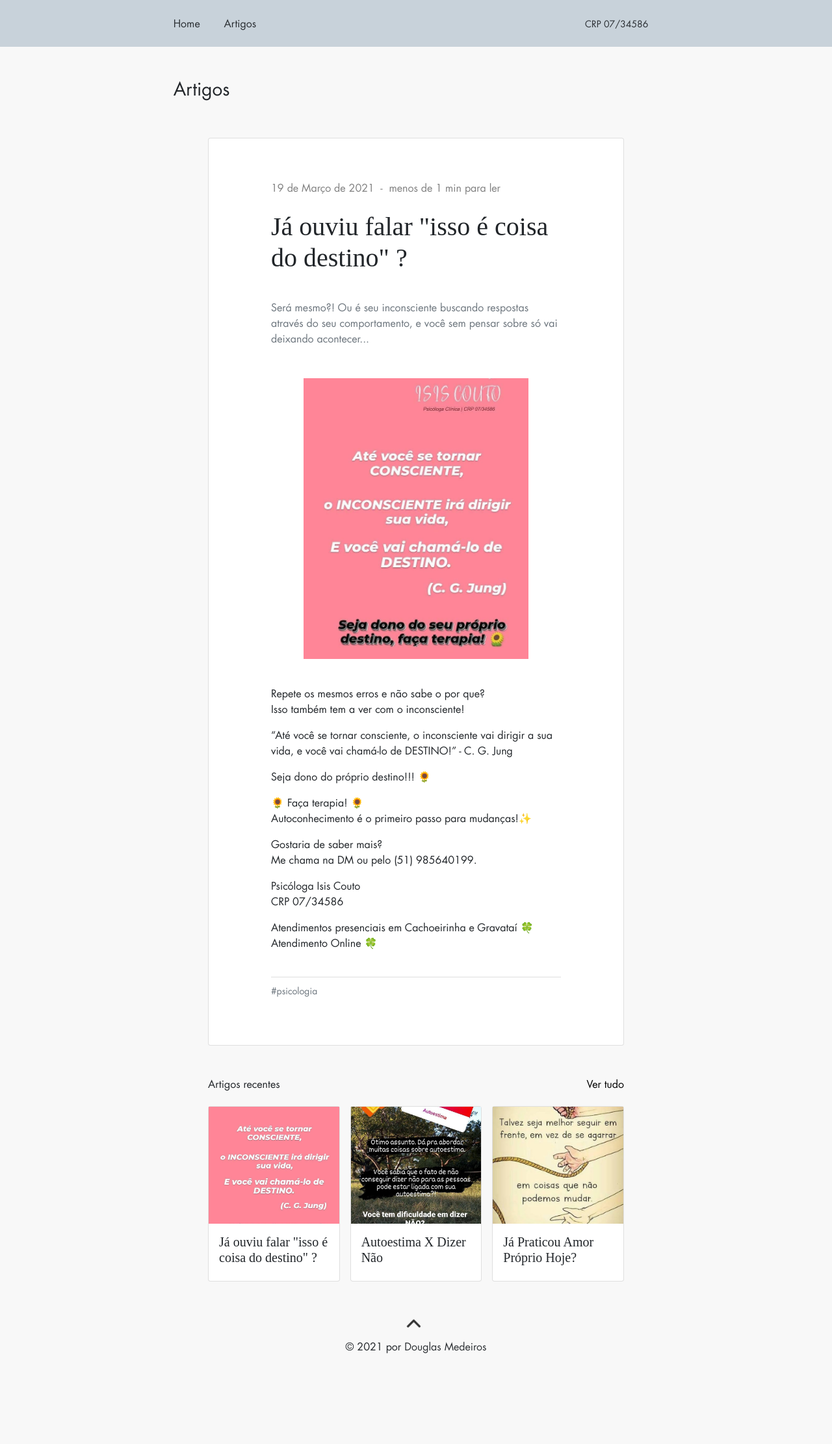
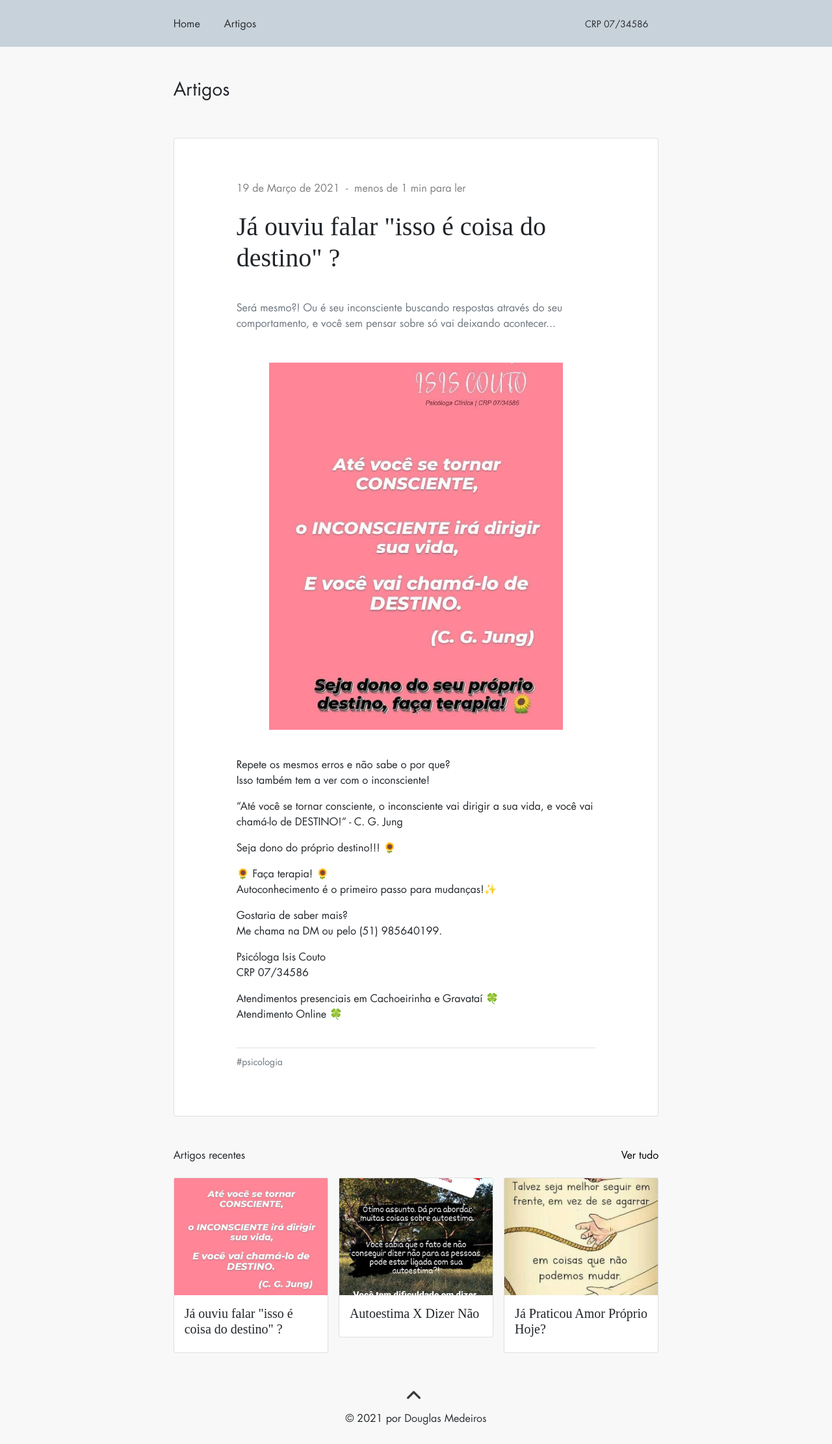
Before and after one commit to dumptecnologia/isiscouto.com.br, a Jekyll site: the page built from _posts/2021-03-19-ja-ouviu-falar-isso-e-coisa-do-destino.md, in a window 1280 px wide. Shown: the whole page at 65% size. Built offline with Jekyll 4.4.1, drawn with Linux system fonts in a browser that asks for light colours; some web fonts are replaced; before the commit the page ends 2112 px from its top, so only the background shows below that.

Commit message:
Ajuste de margens

```diff
--- a/_layouts/artigo.html
+++ b/_layouts/artigo.html
@@ -17,7 +17,7 @@
 <div class="container-limit mt-5 mb-md-2">
     <h3 class="font-1">Artigos</h3>
 </div>
-<div class="container-limit-slim card-banner">
+<div class="container-limit2 card-banner">
     <div class="row justify-content-center">
         <div class="col-md-12 col-xxl-10">
             <div class="card flex-md-row box-shadow px-md-5 py-md-3">
@@ -77,7 +77,7 @@
     </div>
 </div>
 
-<div class="container-limit-slim">
+<div class="container-limit2">
     <div class="col-md-12 col-xxl-10 m-auto">
         <h3 class="font-1 fs-6 d-inline-block w-50 float-start text-start">Artigos recentes</h3>
         <h3 class="font-1 fs-6 d-inline-block w-50 float-end text-end">
--- a/assets/css/default.scss
+++ b/assets/css/default.scss
@@ -30,6 +30,14 @@
   @extend .col-xxl-6;
   @extend .m-auto;
 }
+
+.container-limit2 {
+  @extend .col-11;
+  @extend .col-lg-8;
+  @extend .col-xl-7;
+  @extend .m-auto;
+}
+
 
 .row {
   --bs-gutter-x: 0;
```
